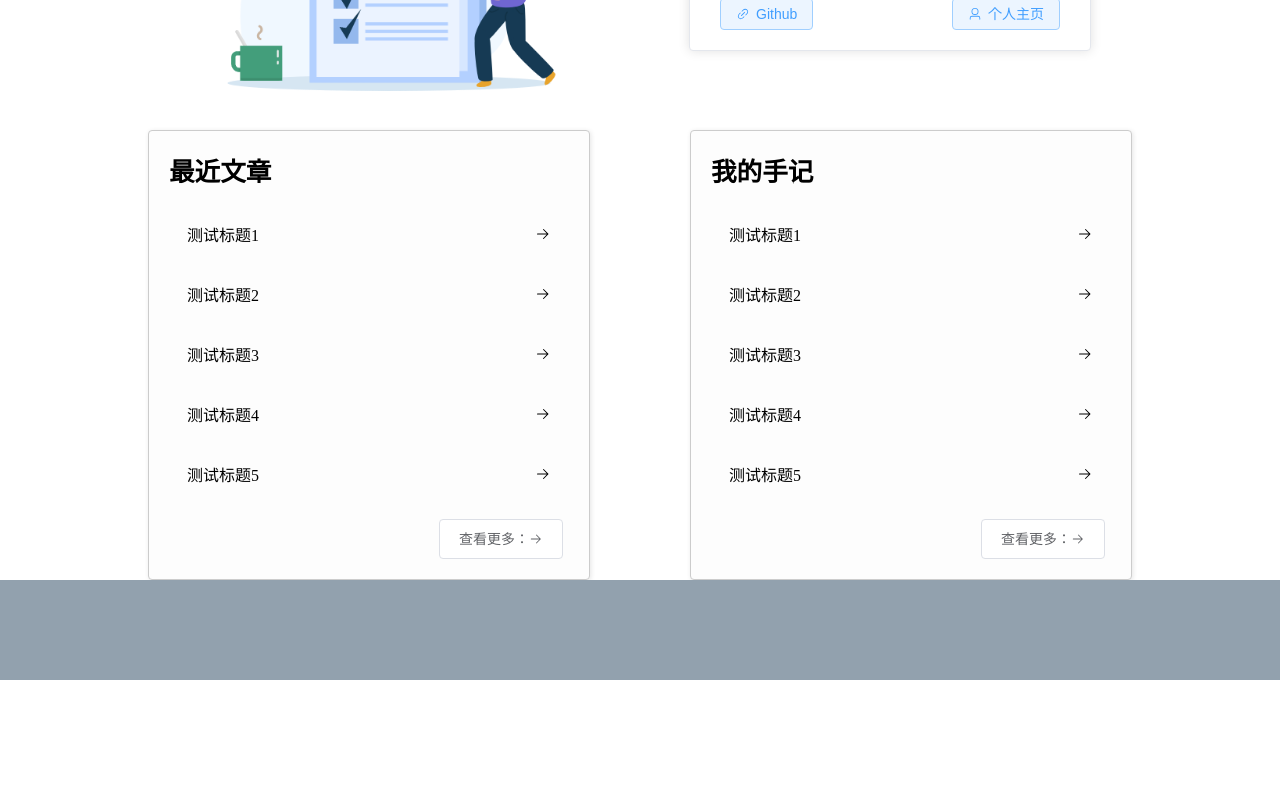
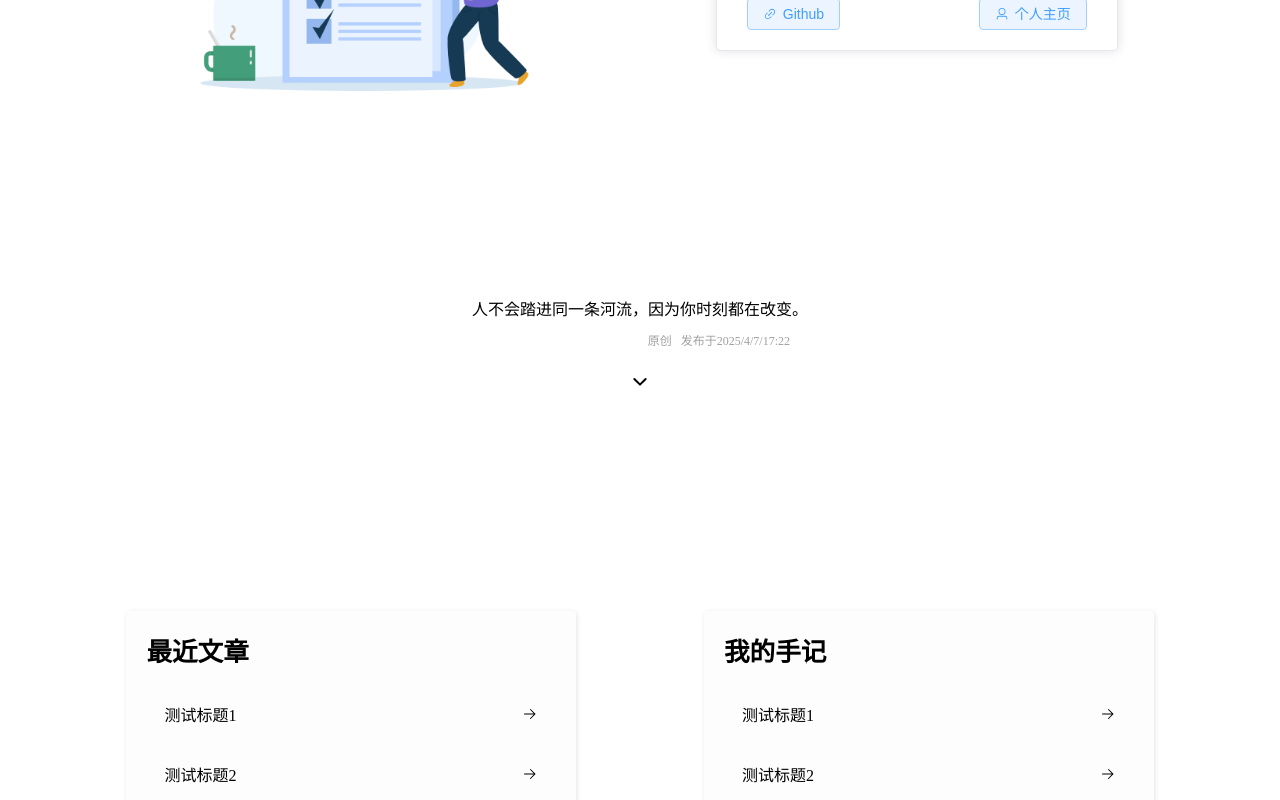
Before and after one commit to RyaoVen/Vue-RyBlog, a Vue app: page / in a window 1280 px wide. Shown: the part 480-1280 px from the top of the page. Before the commit the page ends 1160 px from the top, so only its background shows below. Built offline with nearby package versions, Linux system fonts and the light colour scheme.

Commit message:
优化页面布局

```diff
--- a/src/components/list-views.vue
+++ b/src/components/list-views.vue
@@ -59,8 +59,9 @@ ul {
   list-style: none;
 }
 .container{
-  border: 1px #ccc solid;
-  width: 400px;
+
+  width: 32vw;
+  min-width: 400px;
   background-color: rgb(253, 253, 253);
   box-shadow: 1px 1px 5px rgba(0, 0, 0, 0.1);
   border-radius: 4px;
@@ -98,8 +99,7 @@ li:hover {
     transform: translateX(4px);
   }
   .btn{
-    margin-top: 15px;
-    margin-left: 270px;
+    margin: 15px;
   }
 
 </style>
--- a/src/components/my-feel.vue
+++ b/src/components/my-feel.vue
@@ -1,11 +1,65 @@
 <script setup>
+import {ArrowDownBold} from "@element-plus/icons-vue";
 
+const myFeel = {zhuozhe:'原创',content:'人不会踏进同一条河流，因为你时刻都在改变。',date:'2025/4/7/17:22'}
 </script>
 
 <template>
-
+<p><span class="top">{{myFeel.content}}</span><br><span class="bottom">{{myFeel.zhuozhe}}&nbsp&nbsp&nbsp发布于{{myFeel.date}}</span></p>
+  <el-icon class="icon"><ArrowDownBold /></el-icon>
 </template>
 
 <style scoped>
+p{
+display: flex;
+  flex-direction: column;
+  align-items: end;
+  justify-content: start;
+}
+.bottom{
+  font-size:12px;
+  margin-top:-10px;
+  margin-right: 18px;
+  color: rgba(128, 128, 128, 0.75);
+}
+.top {
+  position: relative;
+  display: inline-block;
+  padding-bottom: 3px; /* 为下划线留出空间 */
+  cursor: pointer;
+}
+
+/* 自定义下划线 */
+.top::before {
+  content: '';
+  position: absolute;
+  left: 50%;          /* 从中心开始 */
+  bottom: 0;
+  width: 0;           /* 初始不可见 */
+  height: 2px;
+  background: #333;
+  transform: translateX(-50%); /* 居中定位 */
+  transition: width 0.3s cubic-bezier(0.4, 0, 0.2, 1); /* 平滑过渡 */
+}
+
+/* 悬停时展开 */
+.top:hover::before {
+  width: 100%;        /* 完全展开 */
+}
+body{
+  position: absolute;
+}
+.icon{
+  animation:2s linear 0s infinite alternate start ;
+}
+@keyframes start{
+  from{
+    top: -5px;
+  }
+  to{
+    top: 10px;
+  }
+}
+
 
 </style>
--- a/src/page/index.vue
+++ b/src/page/index.vue
@@ -6,6 +6,7 @@ import {
 } from '@element-plus/icons-vue'
 import SelfCard from "@/components/selfCard.vue";
 import ListViews from "@/components/list-views.vue";
+import MyFeel from "@/components/my-feel.vue";
 </script>
 
 <template>
@@ -44,13 +45,16 @@ import ListViews from "@/components/list-views.vue";
 
   <main>
 <div class="top">
-  <img src="../../src/components/img/index-top-img.png">
+  <img src="../../src/components/img/index-top-img.png" alt="tx">
   <self-card />
 </div>
+    <my-feel/>
     <div class="list">
       <list-views title="最近文章"/>
       <list-views title="我的手记"/>
     </div>
+
+
   </main>
   <footer>
 
@@ -88,7 +92,7 @@ flex-direction: column;
 footer {
   width: 100%;
   height: 100px;
-  background-color: #92a1ae;
+  background-color: #f0f6fd;
   /* 新增以下属性 */
   flex-shrink: 0; /* 禁止 header 被压缩 */
   position: relative; /* 确保层级 */
@@ -123,15 +127,18 @@ img {
   justify-content: center;
   align-items: center;
   flex-direction: row;
-  gap: 100px;
+  gap: max(100px , 12vw);
   margin-top: 150px;
+  margin-bottom: 150px;
 }
 .list{
   display: flex;
   justify-content: center;
   align-items: center;
   flex-direction: row;
-  gap: 100px;
+  gap: max( 100px , 10vw );
+  margin-top: 230px;
+  margin-bottom: 150px;
 }
 
 
```
Also changed, not shown: src/components/footer.vue (added, +21 -0 lines).
